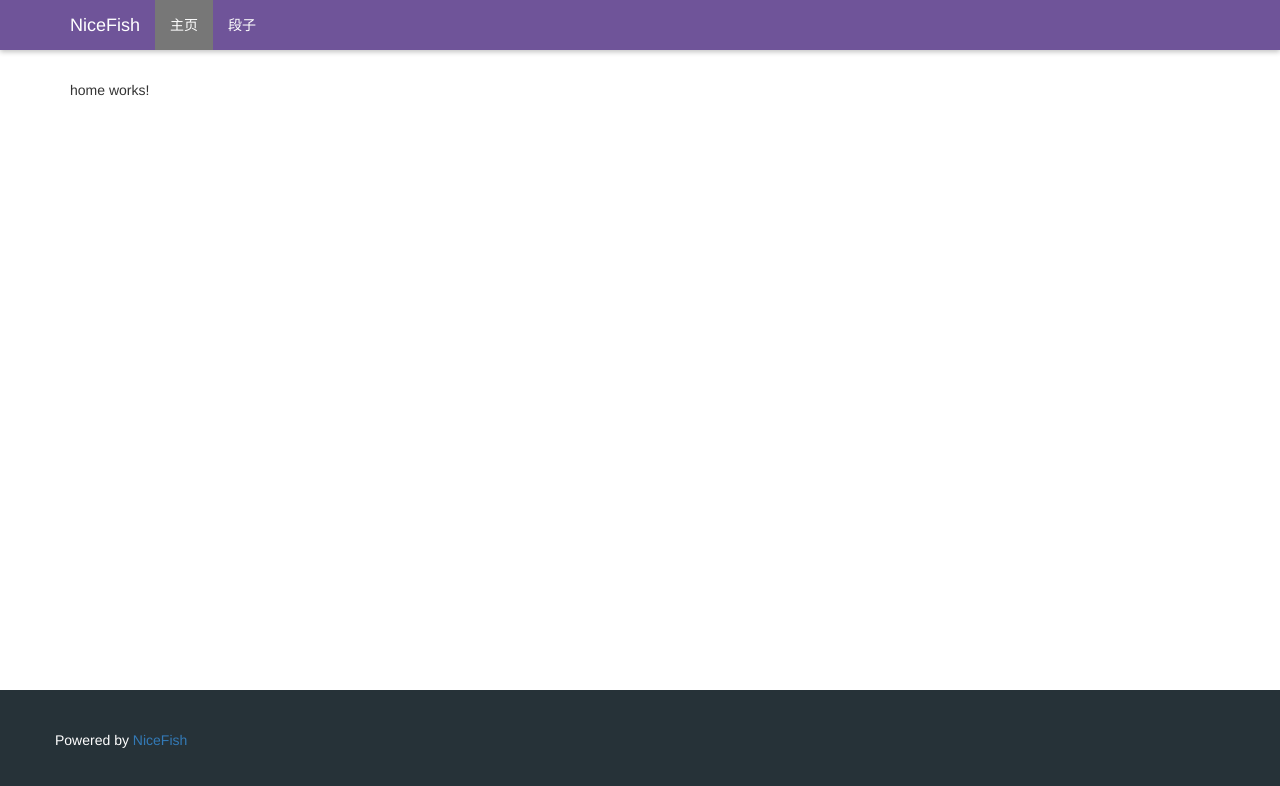
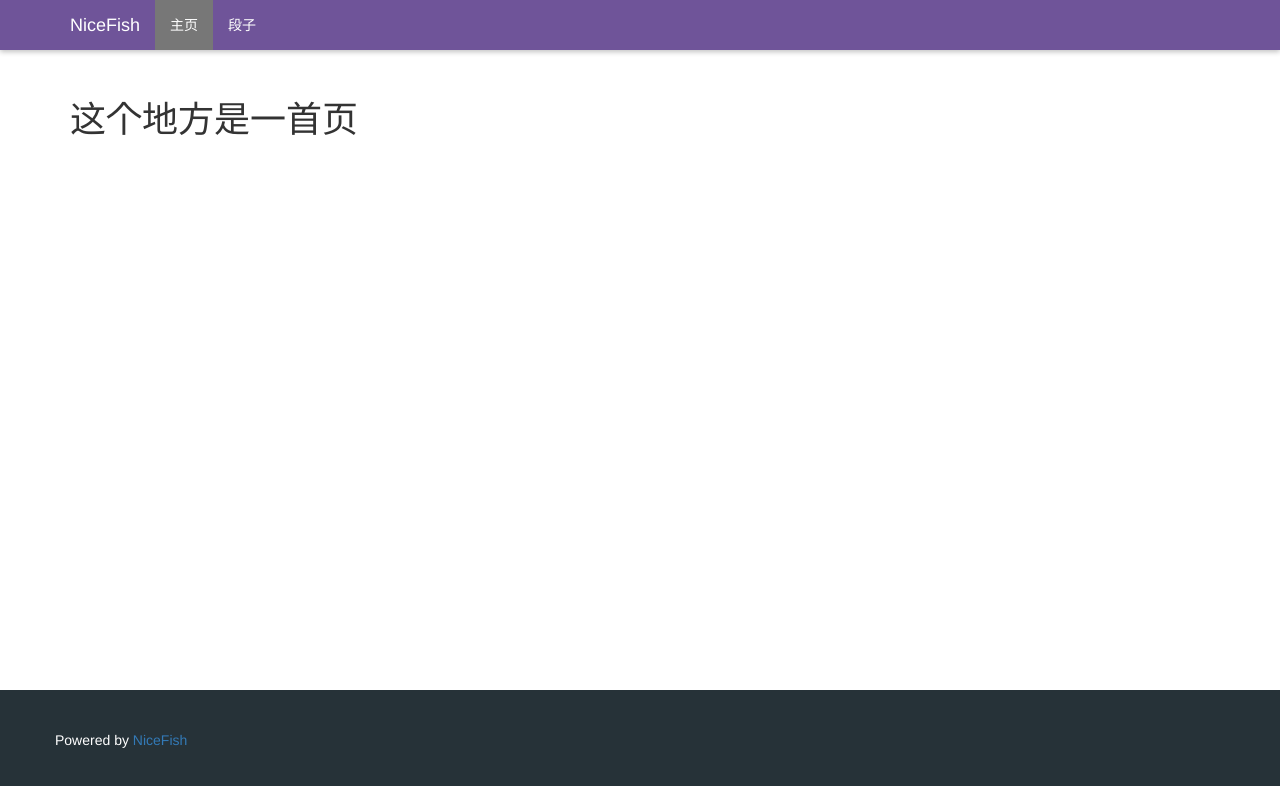
Before and after one commit to suyingda/A-Router, an Angular app: page /home in a window 1280 px wide. Shown: the top 786 px of the page. Built offline with nearby package versions, Linux system fonts and the light colour scheme.

Commit message:
初步router 完成

```diff
--- a/src/app/app.routes.ts
+++ b/src/app/app.routes.ts
@@ -1,23 +1,26 @@
-import { Router } from '@angular/router'
- import { HomeComponent } from './home/home.component'
-import { JokesComponent } from './jokes/jokes.component'
+import { RouterModule } from '@angular/router';
+/* import {HomeComponent} from './home/home.component';
+import {JokesComponent } from './jokes/jokes.component'; */
 
-export const appRoutes = [
-/*    {
-        path: '',
-        redirecTo: 'home',
-        pathMatch: 'full'
-    }, */
+export const appRoutes=[
     {
-        path: 'home',
-        component: HomeComponent
+		path:'',
+		redirectTo:'home',
+		pathMatch:'full'
+	},
+    {
+        path:'home',
+        loadChildren:'./home/home.module#HomeModule'
+      /*   component:HomeComponent */
     },
     {
-        path: 'jokes',
-        component: JokesComponent
+        path:'jokes',
+        loadChildren:'./jokes/jokes.module#JokesModule'
+       /*  component:JokesComponent */
     },
     {
-        path: '*',
-        component: HomeComponent
-    },
-]
+        path:'**',
+        loadChildren:'./home/home.module#HomeModule'
+	/* 	component:HomeComponent */
+	}
+];
--- a/src/app/home/home.component.html
+++ b/src/app/home/home.component.html
@@ -1,3 +1,3 @@
-<p>
-  home works!
-</p>
+
+
+ <h1>这个地方是一首页</h1>
--- /dev/null
+++ b/src/app/home/home.routes.ts
@@ -0,0 +1,12 @@
+import { RouterModule } from '@angular/router';
+import { HomeComponent } from './home.component';
+
+
+export const homeRoutes = [
+
+    {
+        path: '',
+        component: HomeComponent
+    },
+
+];
--- a/src/app/jokes/jokes.component.html
+++ b/src/app/jokes/jokes.component.html
@@ -1,3 +1,3 @@
 <p>
-  jokes works!
+  jokes
 </p>
--- /dev/null
+++ b/src/app/jokes/jokes.routes.ts
@@ -0,0 +1,12 @@
+import { RouterModule } from '@angular/router';
+import {JokesComponent } from './jokes.component';
+
+
+export const JokesRoutes = [
+
+    {
+        path: '',
+        component: JokesComponent
+    },
+
+];
```
Also changed, not shown: src/app/app.module.ts (+16 -7 lines), src/app/home/home.module.ts (added, +18 -0 lines), src/app/jokes/jokes.module.ts (added, +18 -0 lines), 1 other file (tests, documents, lock files or other folders).
